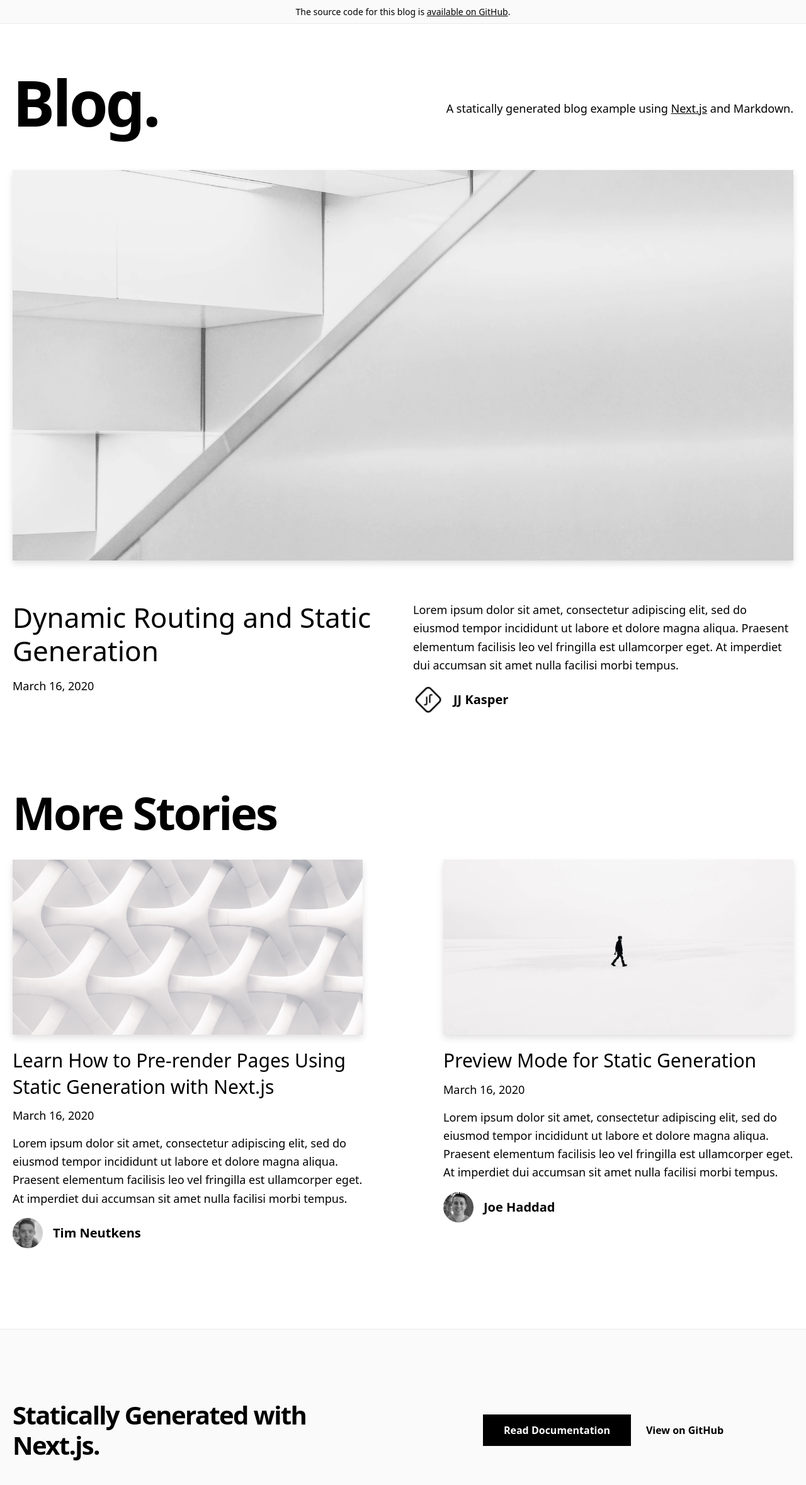
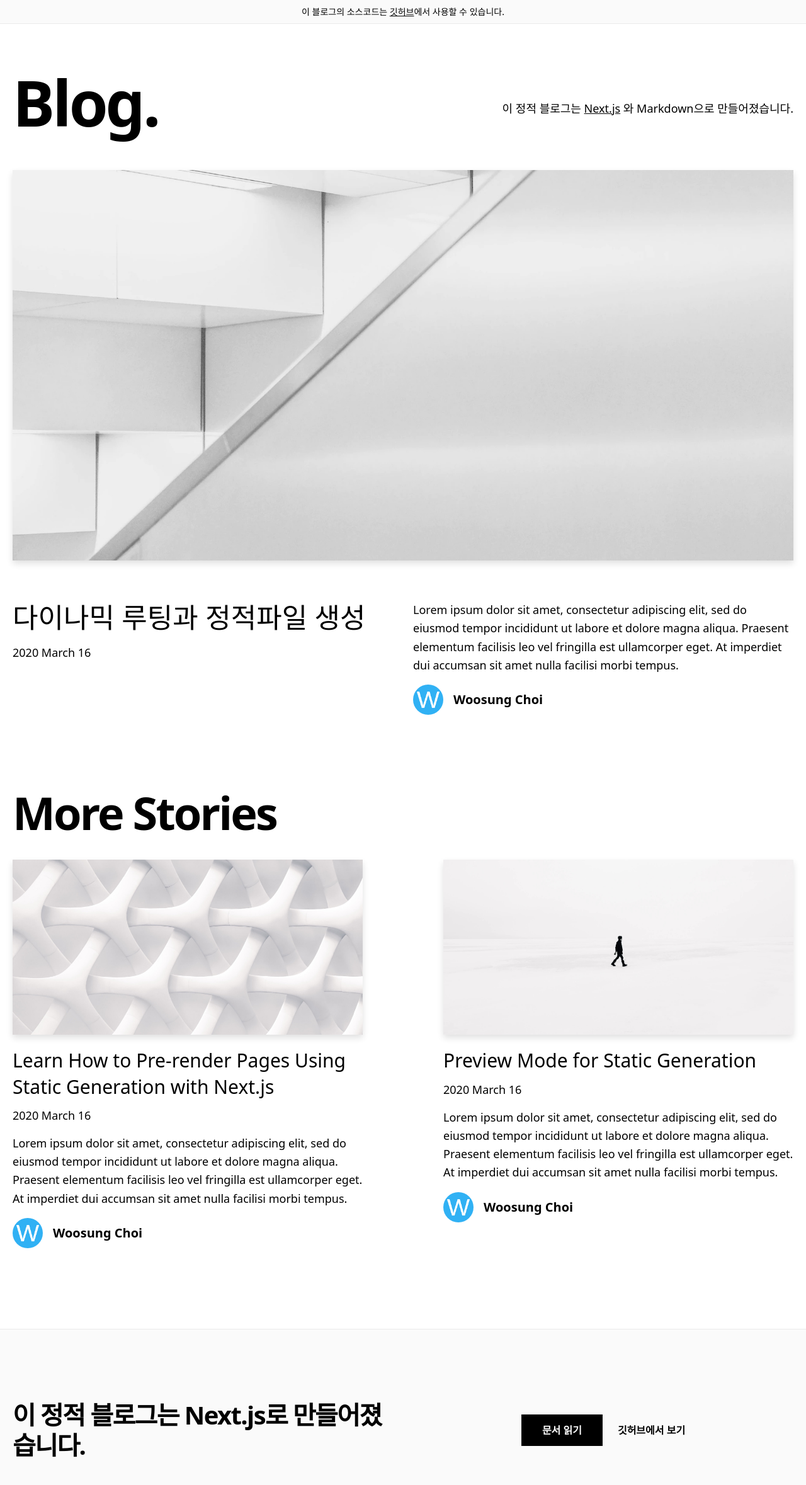
Before and after one commit to woosungchoi/blog-starter, a Next.js app: page / in a window 1280 px wide. Shown: the top 2358 px of the page at 63% size. Built offline with nearby package versions, Linux system fonts and the light colour scheme.

Commit message:
korean translations and add profile photo

```diff
--- a/_posts/dynamic-routing.md
+++ b/_posts/dynamic-routing.md
@@ -1,11 +1,11 @@
 ---
-title: 'Dynamic Routing and Static Generation'
+title: '다이나믹 루팅과 정적파일 생성'
 excerpt: 'Lorem ipsum dolor sit amet, consectetur adipiscing elit, sed do eiusmod tempor incididunt ut labore et dolore magna aliqua. Praesent elementum facilisis leo vel fringilla est ullamcorper eget. At imperdiet dui accumsan sit amet nulla facilisi morbi tempus.'
 coverImage: '/assets/blog/dynamic-routing/cover.jpg'
 date: '2020-03-16T05:35:07.322Z'
 author:
-  name: JJ Kasper
-  picture: '/assets/blog/authors/jj.jpeg'
+  name: Woosung Choi
+  picture: '/assets/blog/authors/woosung.png'
 ogImage:
   url: '/assets/blog/dynamic-routing/cover.jpg'
 ---
--- a/_posts/hello-world.md
+++ b/_posts/hello-world.md
@@ -4,8 +4,8 @@ excerpt: 'Lorem ipsum dolor sit amet, consectetur adipiscing elit, sed do eiusmo
 coverImage: '/assets/blog/hello-world/cover.jpg'
 date: '2020-03-16T05:35:07.322Z'
 author:
-  name: Tim Neutkens
-  picture: '/assets/blog/authors/tim.jpeg'
+  name: Woosung Choi
+  picture: '/assets/blog/authors/woosung.png'
 ogImage:
   url: '/assets/blog/hello-world/cover.jpg'
 ---
--- a/_posts/preview.md
+++ b/_posts/preview.md
@@ -4,8 +4,8 @@ excerpt: 'Lorem ipsum dolor sit amet, consectetur adipiscing elit, sed do eiusmo
 coverImage: '/assets/blog/preview/cover.jpg'
 date: '2020-03-16T05:35:07.322Z'
 author:
-  name: Joe Haddad
-  picture: '/assets/blog/authors/joe.jpeg'
+  name: Woosung Choi
+  picture: '/assets/blog/authors/woosung.png'
 ogImage:
   url: '/assets/blog/preview/cover.jpg'
 ---
--- a/components/alert.js
+++ b/components/alert.js
@@ -14,25 +14,25 @@ export default function Alert({ preview }) {
         <div className="py-2 text-center text-sm">
           {preview ? (
             <>
-              This is page is a preview.{' '}
+              이 페이지는 프리뷰입니다.{' '}
               <a
                 href="/api/exit-preview"
                 className="underline hover:text-cyan duration-200 transition-colors"
               >
-                Click here
+                여기를 클릭하세요
               </a>{' '}
-              to exit preview mode.
+              프리뷰 모드를 벗어나려면.
             </>
           ) : (
             <>
-              The source code for this blog is{' '}
+              이 블로그의 소스코드는 {' '}
               <a
                 href={`https://github.com/vercel/next.js/tree/canary/examples/${EXAMPLE_PATH}`}
                 className="underline hover:text-success duration-200 transition-colors"
               >
-                available on GitHub
+                깃허브
               </a>
-              .
+              에서 사용할 수 있습니다.
             </>
           )}
         </div>
--- a/components/date-formater.js
+++ b/components/date-formater.js
@@ -2,5 +2,5 @@ import { parseISO, format } from 'date-fns'
 
 export default function DateFormater({ dateString }) {
   const date = parseISO(dateString)
-  return <time dateTime={dateString}>{format(date, 'LLLL	d, yyyy')}</time>
+  return <time dateTime={dateString}>{format(date, 'yyyy LLLL d')}</time>
 }
--- a/components/footer.js
+++ b/components/footer.js
@@ -7,20 +7,20 @@ export default function Footer() {
       <Container>
         <div className="py-28 flex flex-col lg:flex-row items-center">
           <h3 className="text-4xl lg:text-5xl font-bold tracking-tighter leading-tight text-center lg:text-left mb-10 lg:mb-0 lg:pr-4 lg:w-1/2">
-            Statically Generated with Next.js.
+            이 정적 블로그는 Next.js로 만들어졌습니다.
           </h3>
           <div className="flex flex-col lg:flex-row justify-center items-center lg:pl-4 lg:w-1/2">
             <a
               href="https://nextjs.org/docs/basic-features/pages"
               className="mx-3 bg-black hover:bg-white hover:text-black border border-black text-white font-bold py-3 px-12 lg:px-8 duration-200 transition-colors mb-6 lg:mb-0"
             >
-              Read Documentation
+              문서 읽기
             </a>
             <a
               href={`https://github.com/vercel/next.js/tree/canary/examples/${EXAMPLE_PATH}`}
               className="mx-3 font-bold hover:underline"
             >
-              View on GitHub
+              깃허브에서 보기
             </a>
           </div>
         </div>
--- a/components/intro.js
+++ b/components/intro.js
@@ -7,14 +7,14 @@ export default function Intro() {
         Blog.
       </h1>
       <h4 className="text-center md:text-left text-lg mt-5 md:pl-8">
-        A statically generated blog example using{' '}
+        이 정적 블로그는 {' '}
         <a
           href="https://nextjs.org/"
           className="underline hover:text-success duration-200 transition-colors"
         >
           Next.js
         </a>{' '}
-        and {CMS_NAME}.
+        와 {CMS_NAME}으로 만들어졌습니다.
       </h4>
     </section>
   )
```
Also changed, not shown: public/assets/blog/authors/woosung.png (added).
